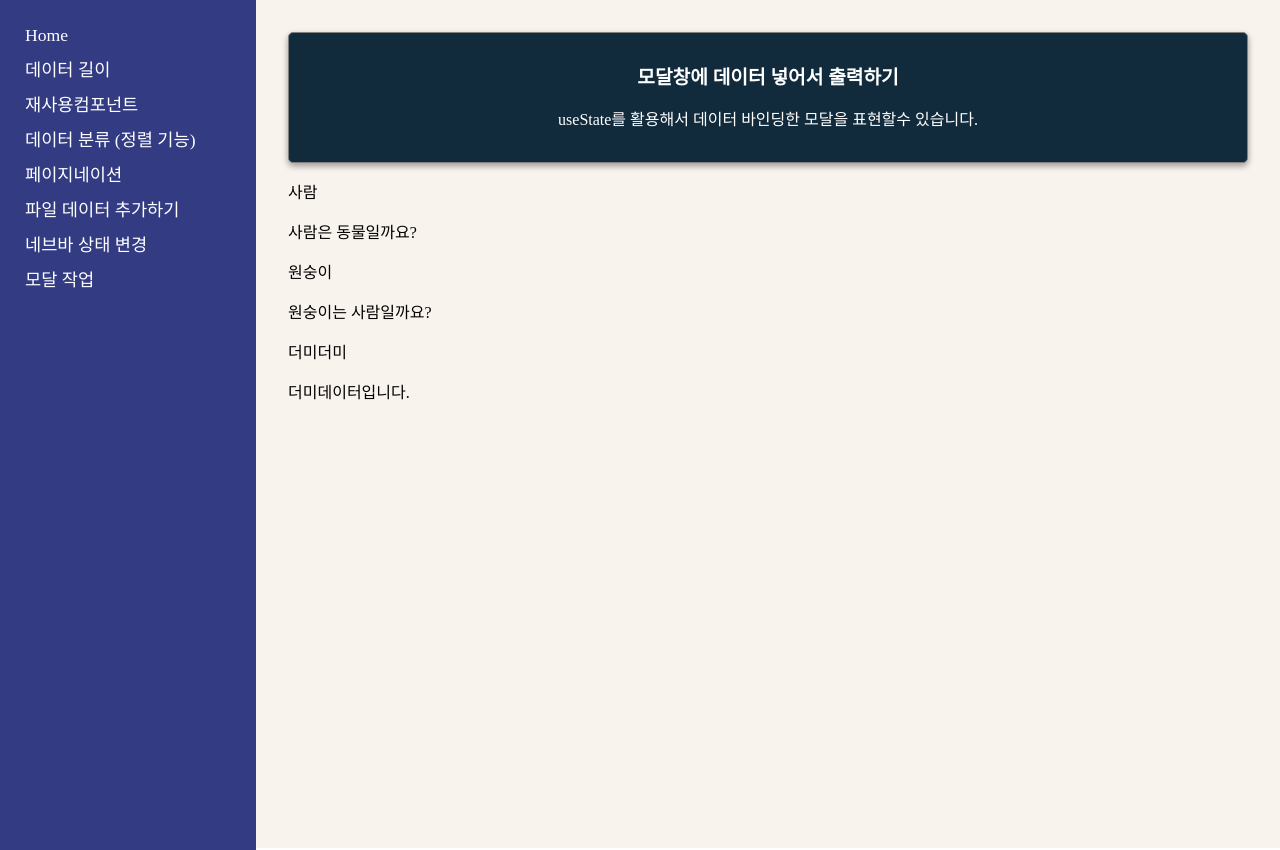
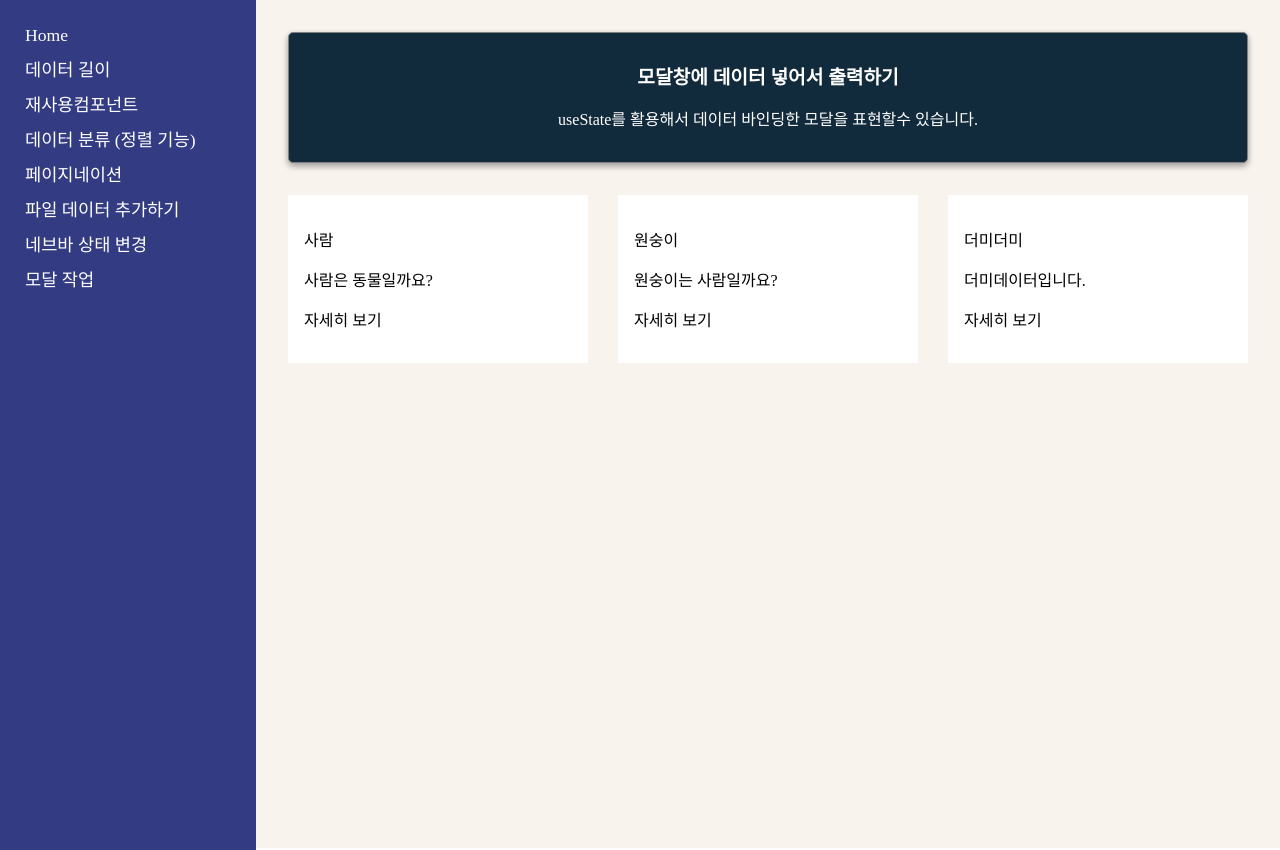
Before and after one commit to leejanghe/React_skill_Up, a React (Create React App) app in the folder myapp/: page /study7 in a window 1280 px wide. Built offline with nearby package versions, Linux system fonts and the light colour scheme.

Commit message:
css done

```diff
--- a/myapp/src/components/Modal/DataForm.js
+++ b/myapp/src/components/Modal/DataForm.js
@@ -1,16 +1,29 @@
 import React from 'react'
+import styled from 'styled-components'
+
+const Wrapper = styled.div`
+display: grid;
+gap: 30px;
+grid-template-columns: 1fr 1fr 1fr;
+margin-top: 2rem;
+>div{
+    background: white;
+    padding: 1rem;
+}
+`
 
 function DataForm({data}) {
     console.log('data',data)
     return (
-                <div>
+                <Wrapper>
                     {data.map(item => (
                         <div key={item.id}>
                             <p>{item.title}</p>
                             <p>{item.contents}</p>
+                            <p>자세히 보기</p>
                         </div>
                     ))}
-                </div>
+                </Wrapper>
     )
 }
 
```
